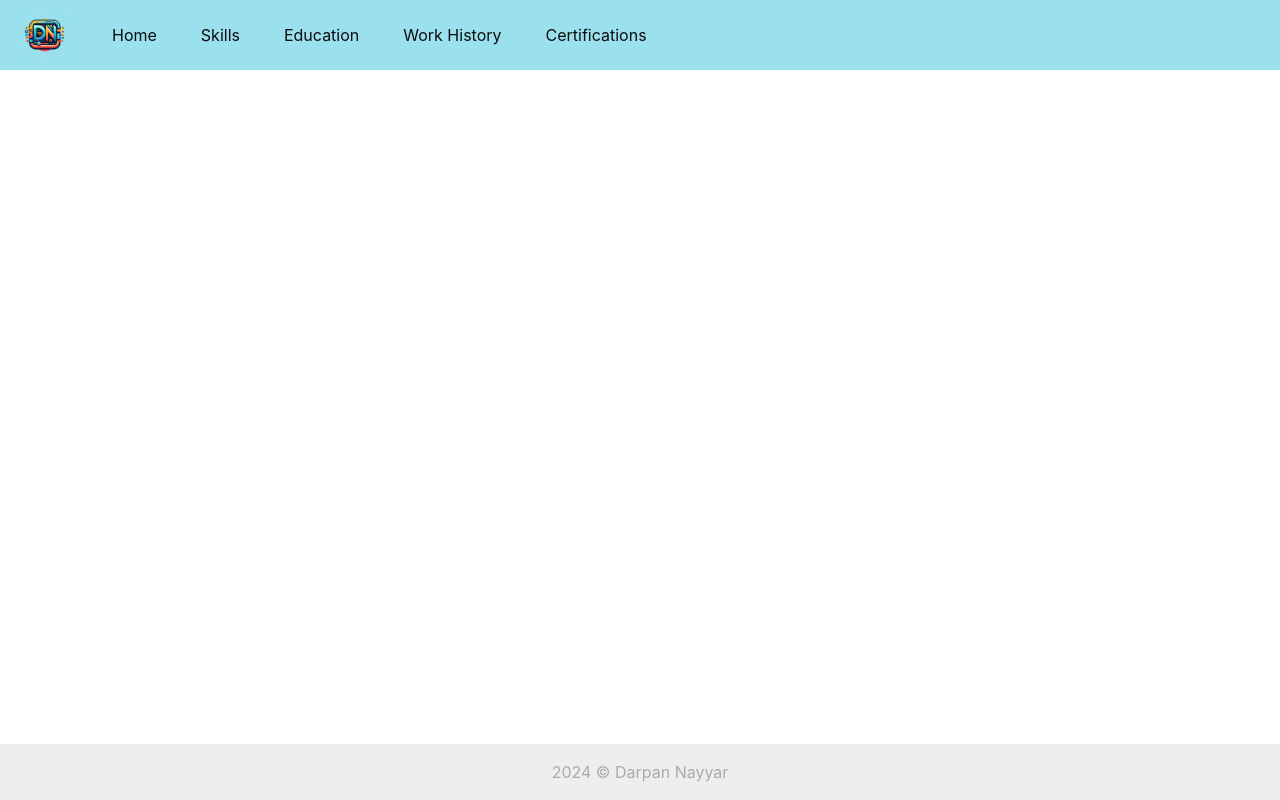
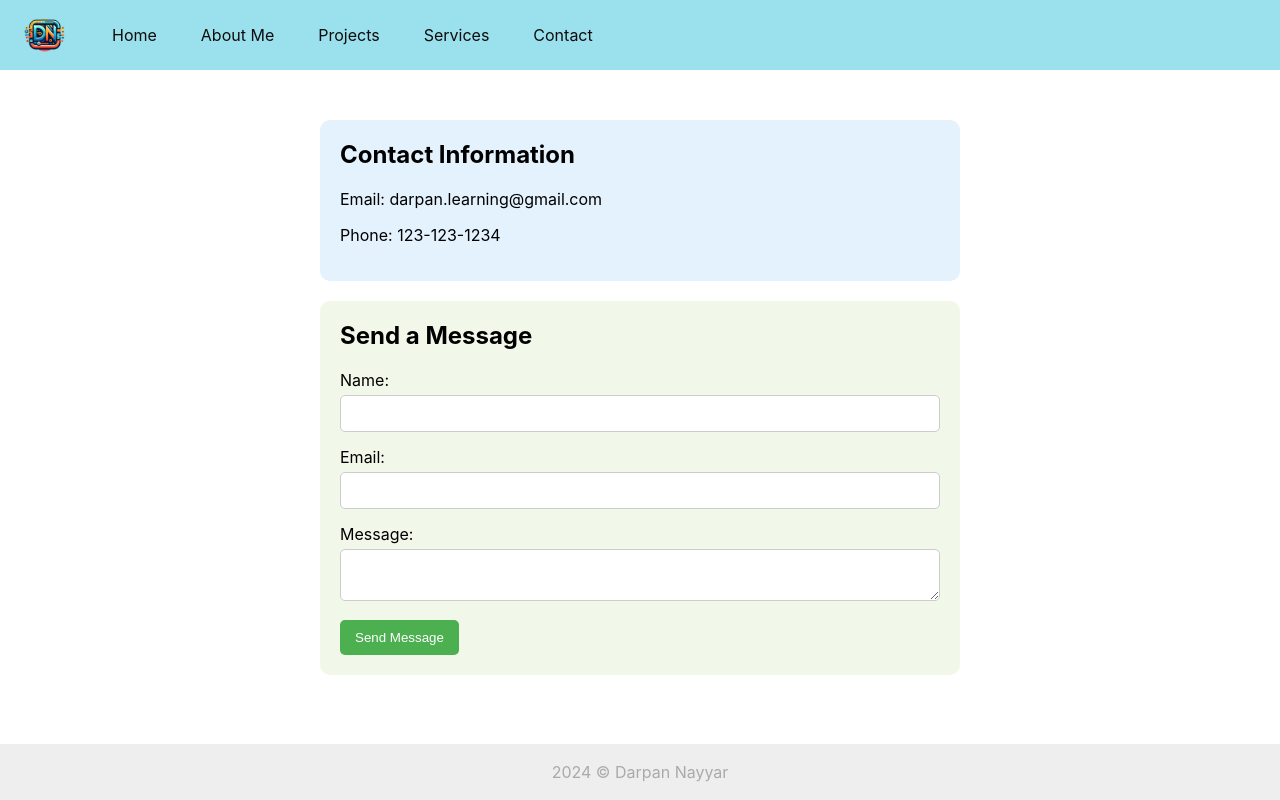
Before and after one commit to darpan143/portfolio-site-assignment-1, a React (Create React App) app: page /contact in a window 1280 px wide. Built offline with nearby package versions, Linux system fonts and the light colour scheme.

Commit message:
Refactored file names

```diff
--- a/src/App.js
+++ b/src/App.js
@@ -7,11 +7,11 @@
 
 import React from 'react';
 import { BrowserRouter as Router, Route, Routes } from 'react-router-dom';
-import ProfessionalSummary from './components/pages/ProfessionalSummary';
-import Skills from './components/pages/Skills';
-import Education from './components/pages/Education';
-import WorkHistory from './components/pages/WorkHistory';
-import Certifications from './components/pages/Certifications';
+import Home from './components/pages/Home';
+import Services from './components/pages/Services';
+import AboutMe from './components/pages/AboutMe';
+import ContactMe from './components/pages/ContactMe';
+import Projects from './components/pages/Projects';
 import './App.css';
 import Header from './components/Header';
 import Footer from './components/Footer';
@@ -23,11 +23,11 @@ const App = () => {
                 <Header/>
                 <main>
                     <Routes>
-                        <Route exact path="/" element={<ProfessionalSummary/>} />
-                        <Route path="/skills" element={<Skills/>} />
-                        <Route path="/education" element={<Education/>} />
-                        <Route path="/work-history" element={<WorkHistory/>} />
-                        <Route path="/certifications" element={<Certifications/>} />
+                        <Route exact path="/" element={<Home/>} />
+                        <Route path="/about-me" element={<AboutMe/>} />
+                        <Route path="/projects" element={<Projects/>} />
+                        <Route path="/services" element={<Services/>} />
+                        <Route path="/contact" element={<ContactMe/>} />
                     </Routes>
                 </main>
                 <Footer/>
--- a/src/components/Header.js
+++ b/src/components/Header.js
@@ -16,10 +16,10 @@ const Header = () => {
             <nav>
                 <ul>
                     <li><Link to="/">Home</Link></li>
-                    <li><Link to="/skills">Skills</Link></li>
-                    <li><Link to="/education">Education</Link></li>
-                    <li><Link to="/work-history">Work History</Link></li>
-                    <li><Link to="/certifications">Certifications</Link></li>
+                    <li><Link to="/about-me">About Me</Link></li>
+                    <li><Link to="/projects">Projects</Link></li>
+                    <li><Link to="/services">Services</Link></li>
+                    <li><Link to="/contact">Contact</Link></li>
                 </ul>
             </nav>
         </header>
--- a/src/components/pages/ProfessionalSummary.js
+++ b/src/components/pages/AboutMe.js
@@ -1,5 +1,5 @@
 /**
- * Filename: ProfessionalSummary.js
+ * Filename: AboutMe.js
  * Student name: Darpan Nayyar
  * Student ID: 301419475
  * Date: 2024-06-09
@@ -7,12 +7,12 @@
 
 import React from 'react';
 
-const ProfessionalSummary = () => {
+const AboutMe = () => {
     return (
         <div>
-            <h2>Professional Summary</h2>
+            <h2>About Me</h2>
         </div>
     );
 };
 
-export default ProfessionalSummary;
+export default AboutMe;
--- a/src/components/pages/Certifications.js
+++ /dev/null
@@ -1,18 +0,0 @@
-/**
- * Filename: Certification.js
- * Student name: Darpan Nayyar
- * Student ID: 301419475
- * Date: 2024-06-09
- */
-
-import React from 'react';
-
-const Certifications = () => {
-    return (
-        <div>
-            <h2>Certifications</h2>
-        </div>
-    );
-};
-
-export default Certifications;
--- /dev/null
+++ b/src/components/pages/ContactMe.css
@@ -0,0 +1,57 @@
+.contact-container {
+    display: flex;
+    flex-direction: column;
+    align-items: center;
+    margin: 20px;
+}
+
+.contact-info, .contact-form {
+    background-color: #f9f9f9;
+    padding: 20px;
+    margin: 10px;
+    border-radius: 10px;
+    width: 80%;
+    max-width: 600px;
+}
+
+.contact-info {
+    background-color: #e3f2fd;
+}
+
+.contact-form {
+    background-color: #f1f8e9;
+}
+
+h2 {
+    margin-top: 0;
+}
+
+.form-group {
+    margin-bottom: 15px;
+}
+
+.form-group label {
+    display: block;
+    margin-bottom: 5px;
+}
+
+.form-group input, .form-group textarea {
+    width: 100%;
+    padding: 10px;
+    border: 1px solid #ccc;
+    border-radius: 5px;
+    box-sizing: border-box;
+}
+
+button {
+    background-color: #4CAF50;
+    color: white;
+    padding: 10px 15px;
+    border: none;
+    border-radius: 5px;
+    cursor: pointer;
+}
+
+button:hover {
+    background-color: #45a049;
+}
--- /dev/null
+++ b/src/components/pages/ContactMe.js
@@ -0,0 +1,54 @@
+/**
+ * Filename: ContactMe.js
+ * Student name: Darpan Nayyar
+ * Student ID: 301419475
+ * Date: 2024-06-09
+ */
+
+import React, { useState } from 'react';
+import './ContactMe.css';
+import { useNavigate } from 'react-router-dom';
+
+const ContactMe = () => {
+
+    const [name, setName] = useState("");
+    const [email, setEmail] = useState("");
+    const [msg, setMsg] = useState("");
+
+    const navigate = useNavigate();
+
+    const handleSubmit = (e) => {
+        e.preventDefault();
+        navigate("/");
+    }
+
+    return (
+        <div className="contact-container">
+            <div className="contact-info">
+                <h2>Contact Information</h2>
+                <p>Email: darpan.learning@gmail.com</p>
+                <p>Phone: 123-123-1234</p>
+            </div>
+            <div className="contact-form">
+                <h2>Send a Message</h2>
+                <form onSubmit={handleSubmit}>
+                    <div className="form-group">
+                        <label htmlFor="name">Name:</label>
+                        <input type="text" id="name" name="name" value={name} onChange={e => setName(e.target.value)} required />
+                    </div>
+                    <div className="form-group">
+                        <label htmlFor="email">Email:</label>
+                        <input type="email" id="email" name="email" value={email} onChange={e => setEmail(e.target.value)} required />
+                    </div>
+                    <div className="form-group">
+                        <label htmlFor="message">Message:</label>
+                        <textarea id="message" name="message" value={msg} onChange={e => setMsg(e.target.value)} required></textarea>
+                    </div>
+                    <button type="submit">Send Message</button>
+                </form>
+            </div>
+        </div>
+    );
+};
+
+export default ContactMe;
--- a/src/components/pages/Skills.js
+++ b/src/components/pages/Home.js
@@ -1,19 +1,18 @@
 /**
- * Filename: Skills.js
+ * Filename: Home.js
  * Student name: Darpan Nayyar
  * Student ID: 301419475
  * Date: 2024-06-09
  */
 
-
 import React from 'react';
 
-const Skills = () => {
+const Home = () => {
     return (
         <div>
-            <h2>Skills</h2>
+            <h2>Home</h2>
         </div>
     );
 };
 
-export default Skills;
+export default Home;
--- a/src/components/pages/Education.js
+++ b/src/components/pages/Projects.js
@@ -1,5 +1,5 @@
 /**
- * Filename: Education.js
+ * Filename: Projects.js
  * Student name: Darpan Nayyar
  * Student ID: 301419475
  * Date: 2024-06-09
@@ -7,12 +7,12 @@
 
 import React from 'react';
 
-const Education = () => {
+const Projects = () => {
     return (
         <div>
-            <h2>Education</h2>
+            <h2>Projects</h2>
         </div>
     );
 };
 
-export default Education;
+export default Projects;
--- a/src/components/pages/WorkHistory.js
+++ b/src/components/pages/Services.js
@@ -1,18 +1,19 @@
 /**
- * Filename: WorkHistory.js
+ * Filename: Services.js
  * Student name: Darpan Nayyar
  * Student ID: 301419475
  * Date: 2024-06-09
  */
 
+
 import React from 'react';
 
-const WorkHistory = () => {
+const Services = () => {
     return (
         <div>
-            <h2>Work History</h2>
+            <h2>Services</h2>
         </div>
     );
 };
 
-export default WorkHistory;
+export default Services;
```
